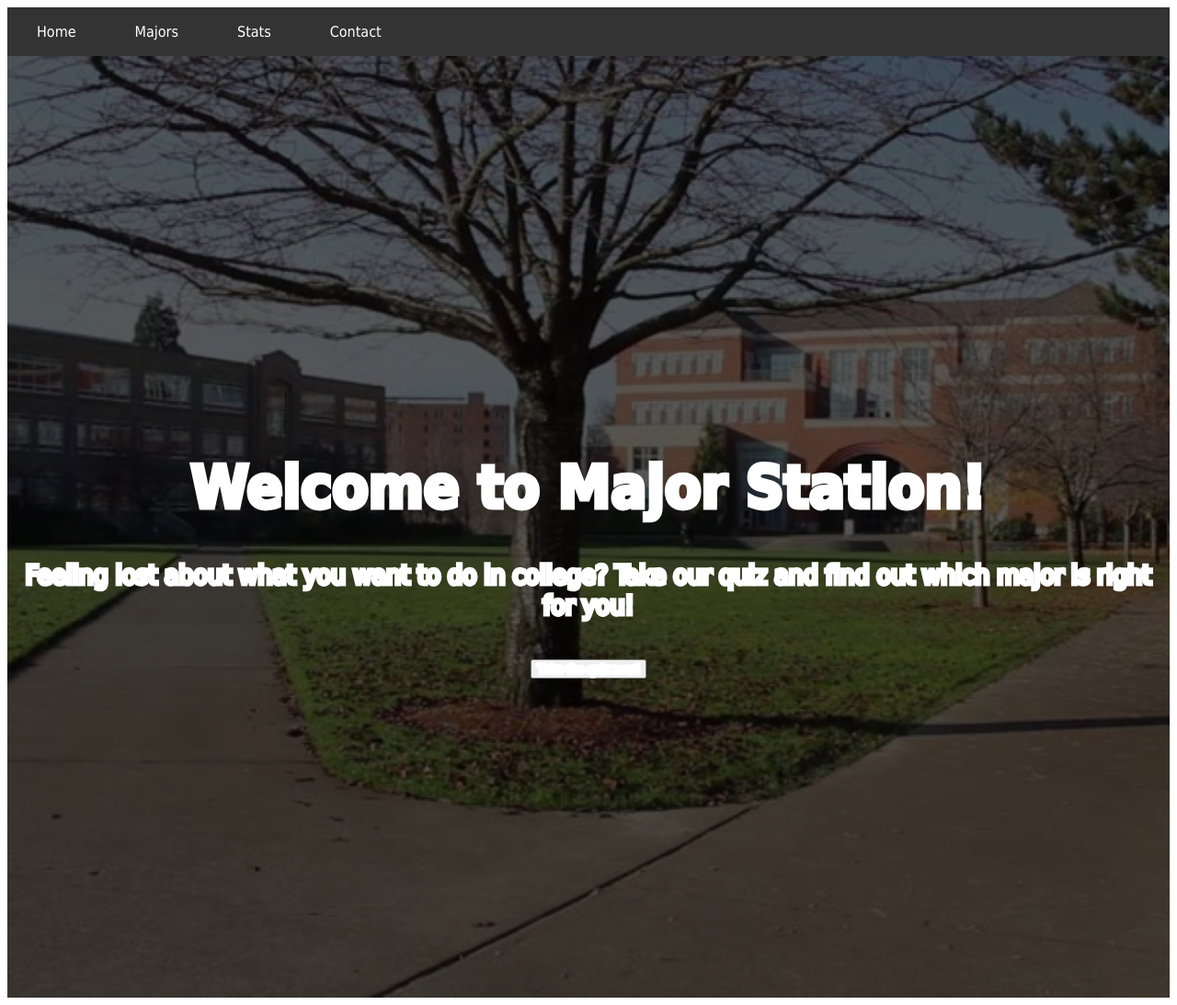
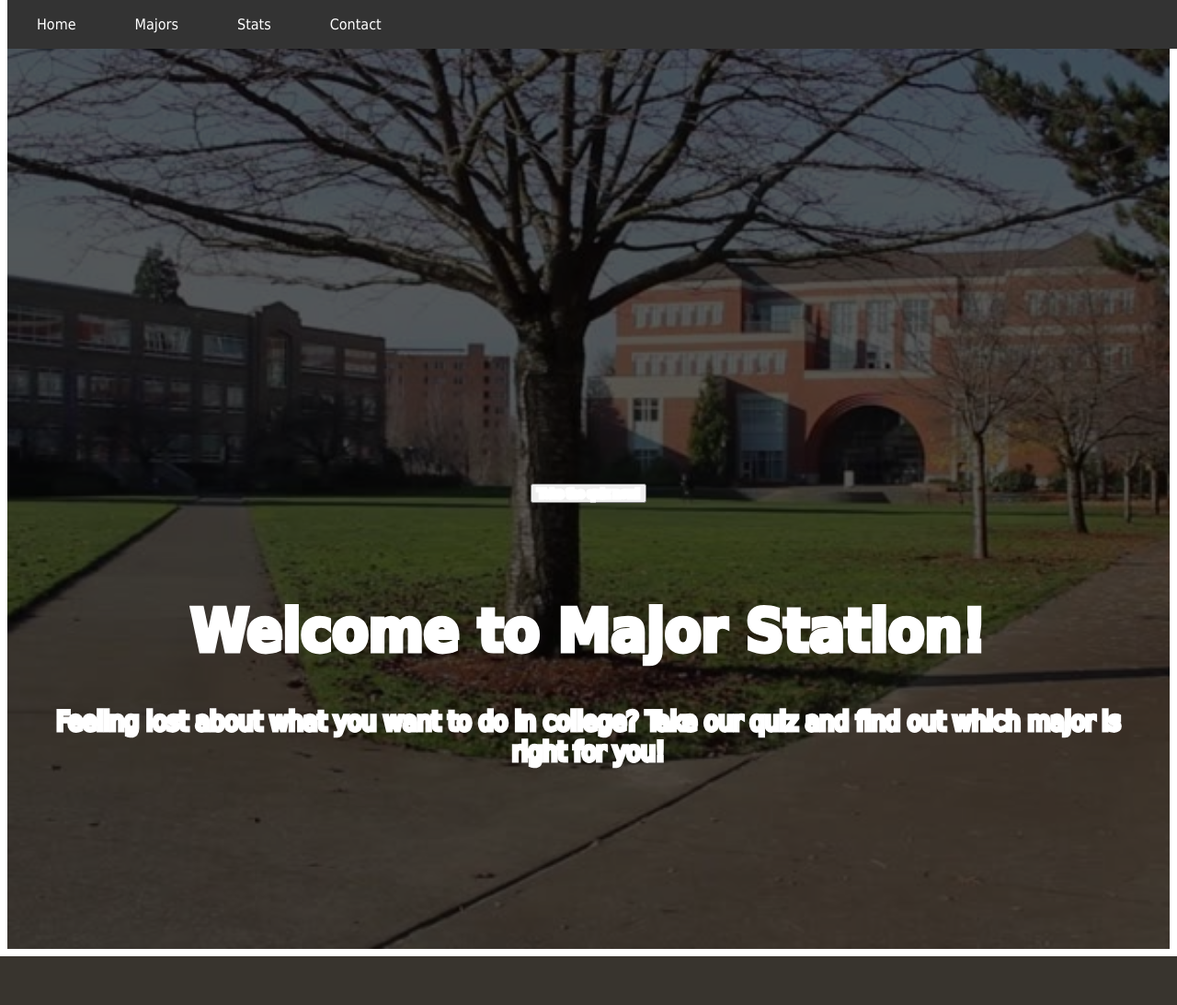
Before and after one commit to roboticapples14/Final-Project, a PHP site: page / in a window 1280 px wide. Shown: the whole page at 92% size. After the commit the page ends 1040 px from the top, so only its background shows below. Run offline with PHP 8.4, Linux system fonts and the light colour scheme.

Commit message:
so many changes!

```diff
--- a/index.html
+++ b/index.html
@@ -25,7 +25,7 @@
     <li><a href="contact.html">Contact</a></li>
   </ul>
   </nav>
-</section>
+
 <section id="banner">
   <div class="inner">
 
--- a/main.css
+++ b/main.css
@@ -1,4 +1,4 @@
-#banner {
+ #banner {
   display: -ms-flexbox;
   -ms-flex-pack: center;
   -ms-flex-align: center;
@@ -28,12 +28,10 @@
   -webkit-text-stroke-width: 5px;
   -webkit-text-stroke-color: white;
   font-family: 'Tahoma', Geneva, sans-serif;
+  z-index: 0;
+
 }
 
-#banner .new {
-  position: relative;
-  bottom: 0;
-}
 
 #banner .inner {
   -moz-transform: scale(1.0);
@@ -45,8 +43,11 @@
   -ms-transition: opacity 1s ease, -ms-transform 1s ease;
   transition: opacity 1s ease, transform 1s ease;
   opacity: 1;
-  position: relative;
+  position: fixed;
   z-index: 2;
+  left: 0;
+  right: 0;
+
 }
 
 #banner:before {
@@ -70,15 +71,34 @@
   z-index: 1;
 }
 #banner h1 {
+  position: fixed;
+  text-align: center;
+  top:10px;
   font-size: 4em;
   margin-bottom: .25em;
   color: #FFF;
+  left: 0;
+  right: 0;
+  padding-top: 60px;
 }
 #banner p {
+  position: fixed;
+  text-align: center;
+  left: 0;
+  right: 0;
+  /* center: 150px; */
+  top: 200px;
   color: rgba(255, 255, 255, 0.85);
   font-size: 1.75em;
+  margin-left: 20px;
+  margin-right:20px;
   padding: .5em;
 }
+
+
+
+
+
 
 #navbar ul {
   list-style-type: none;
@@ -111,5 +131,11 @@
 }
 #navbar {
   font-family:"Tahoma", Geneva, sans-serif;
-  position: relative;
+  position: fixed;
+   top:0;
+   width:100%;
+  z-index: 1;
 }
+#navbar .active{
+    background-color: #4CAF50;
+}
```
Also changed, not shown: contact.html (+16 -0 lines), majors.html (+18 -0 lines), stats.html (+17 -0 lines).
